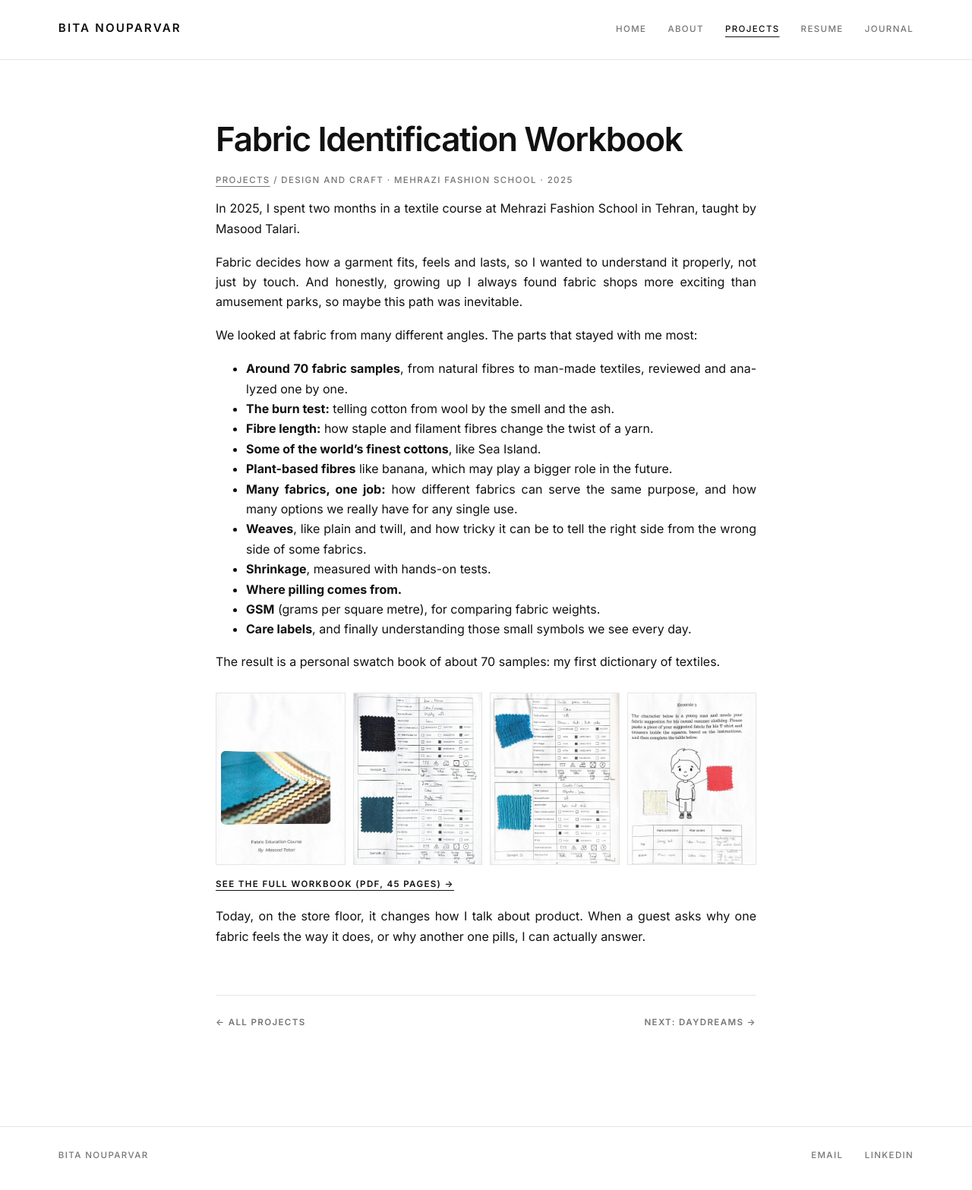
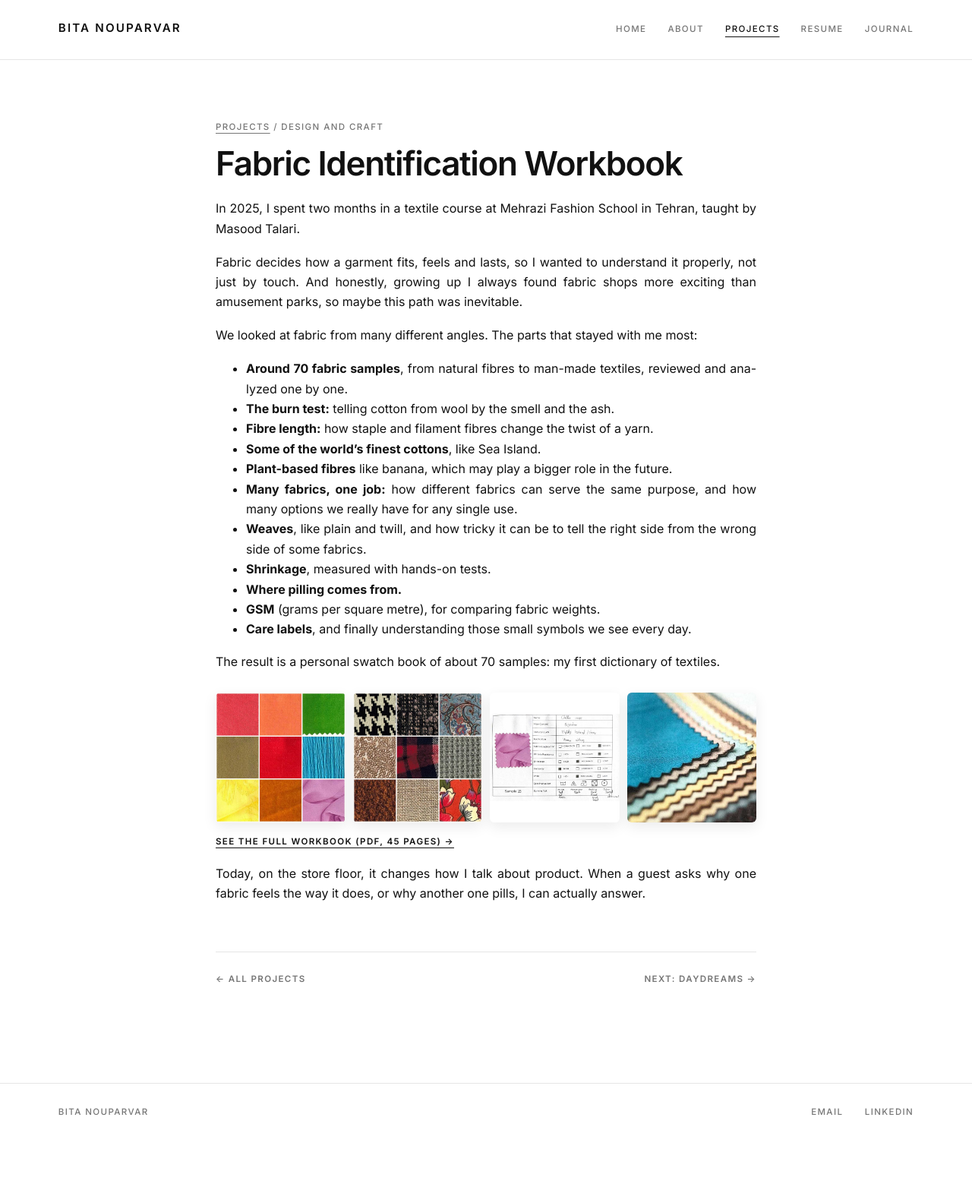
Before and after one commit to bitanp1994/bitanouparvar.com, a Jekyll site: the page built from projects/fabric-workbook.md, in a window 1280 px wide. Shown: the whole page at 76% size. Built offline with Jekyll 4.4.1, drawn with Linux system fonts in a browser that asks for light colours; after the commit the page ends 1510 px from its top, so only the background shows below that.

Commit message:
Fabric workbook: swatch thumbnails and consistent header; journal: remove second story; resume cache refresh
Co-Authored-By: Claude Opus 5.5 <noreply@anthropic.com>
Claude-Session: https://claude.ai/code/session_011ZU1tgXn8aNEA1hgF5gWNT

```diff
--- a/_layouts/page.html
+++ b/_layouts/page.html
@@ -2,6 +2,7 @@
 layout: default
 ---
 <article class="page">
+  {% if page.crumb %}<p class="eyebrow"><a href="{{ '/projects/' | relative_url }}">Projects</a> / {{ page.crumb }}</p>{% endif %}
   <h1>{{ page.title }}</h1>
   {% if page.intro %}<p class="lede">{{ page.intro }}</p>{% endif %}
   {{ content }}
--- a/assets/style.css
+++ b/assets/style.css
@@ -773,3 +773,5 @@ a:focus-visible, button:focus-visible { outline: 2px solid var(--text); outline-
 /* project card descriptions + measured result */
 .proj-desc{display:block;font-size:var(--t-small);color:#555;line-height:1.45;margin-top:4px}
 .case-result{margin-top:18px;padding:14px 16px;border-left:3px solid #111;background:#f6f6f4}
+/* fabric workbook: square swatch thumbnails */
+.fw-grid img { aspect-ratio: 1 / 1; object-position: center; border: 0; border-radius: 6px; box-shadow: 0 6px 18px rgba(0,0,0,.08); }
--- a/projects/fabric-workbook.md
+++ b/projects/fabric-workbook.md
@@ -2,9 +2,8 @@
 layout: page
 title: Fabric Identification Workbook
 permalink: /projects/fabric-workbook/
+crumb: Design and craft
 ---
-
-<p class="eyebrow crumb"><a href="/projects/">Projects</a> / Design and craft · Mehrazi Fashion School · 2025</p>
 
 In 2025, I spent two months in a textile course at Mehrazi Fashion School in Tehran, taught by Masood Talari.
 
@@ -27,10 +26,10 @@ We looked at fabric from many different angles. The parts that stayed with me mo
 The result is a personal swatch book of about 70 samples: my first dictionary of textiles.
 
 <div class="fw-grid">
-  <figure><img src="/assets/img/fabric/cover.jpg" alt="Cover of the Fabric Identification Workbook, Fabric Education Course by Masood Talari, Mehrazi Fashion Academy"></figure>
-  <figure><img src="/assets/img/fabric/samples-darks.jpg" alt="Workbook page with two denim swatches and handwritten notes on fibre, texture, shrinkage, durability, care and the burn test"></figure>
-  <figure><img src="/assets/img/fabric/samples-brights.jpg" alt="Workbook page with two blue textured swatches and handwritten identification notes"></figure>
-  <figure><img src="/assets/img/fabric/exercise.jpg" alt="Workbook exercise: choosing fabrics for a character's summer outfit"></figure>
+  <figure><img src="/assets/img/fabric/swatches-colour.jpg" alt="Nine fabric swatches from the workbook in red, orange, green, olive, turquoise crinkle, yellow, rust and lilac" loading="lazy"></figure>
+  <figure><img src="/assets/img/fabric/swatches-texture.jpg" alt="Nine textured fabric swatches: houndstooth, tweed, paisley print, sequins, plaid flannel, waffle knit, boucle, burlap and a floral print" loading="lazy"></figure>
+  <figure><img src="/assets/img/fabric/sample-page.jpg" alt="A workbook entry: a lilac polyester swatch with handwritten notes on texture, construction, shrinkage, durability, care and the burn test" loading="lazy"></figure>
+  <figure><img src="/assets/img/fabric/swatch-stack.jpg" alt="A stack of fabric swatches with pinked edges in teal, cream, yellow and brown" loading="lazy"></figure>
 </div>
 
 <p class="fw-dl"><a href="/assets/Fabric_Identification_Workbook.pdf" target="_blank" rel="noopener">See the full workbook (PDF, 45 pages) →</a></p>
--- a/resume.html
+++ b/resume.html
@@ -4,8 +4,8 @@ title: Resume
 ---
 <article class="page">
   <h1>Resume</h1>
-  <p class="text-links resume-links"><a href="{{ site.resume_pdf | relative_url }}" download>Download PDF →</a><a href="{{ site.resume_pdf | relative_url }}" target="_blank" rel="noopener">Open in new tab →</a></p>
-  <a class="resume-sheet" href="{{ site.resume_pdf | relative_url }}" target="_blank" rel="noopener">
-    <img src="{{ '/assets/img/resume.png' | relative_url }}" alt="Resume of Bita Nouparvar: Visual Merchandiser and Educator at lululemon; founder of Asoo Design; MEng Power Electronics" width="1700" height="2200">
+  <p class="text-links resume-links"><a href="{{ site.resume_pdf | relative_url }}?v=20261118" download>Download PDF →</a><a href="{{ site.resume_pdf | relative_url }}?v=20261118" target="_blank" rel="noopener">Open in new tab →</a></p>
+  <a class="resume-sheet" href="{{ site.resume_pdf | relative_url }}?v=20261118" target="_blank" rel="noopener">
+    <img src="{{ '/assets/img/resume.png' | relative_url }}?v=20261118" alt="Resume of Bita Nouparvar: Visual Merchandiser and Educator at lululemon; founder of Asoo Design; MEng Power Electronics" width="1700" height="2200">
   </a>
 </article>
```
Also changed, not shown: _posts/2026-11-11-i-dream-of-jeannie.md (+2 -4 lines), assets/img/fabric/cover.jpg (deleted), assets/img/fabric/exercise.jpg (deleted), assets/img/fabric/sample-page.jpg (added), assets/img/fabric/samples-brights.jpg (deleted), assets/img/fabric/samples-darks.jpg (deleted), assets/img/fabric/swatch-stack.jpg (added), assets/img/fabric/swatches-colour.jpg (added), assets/img/fabric/swatches-texture.jpg (added).
